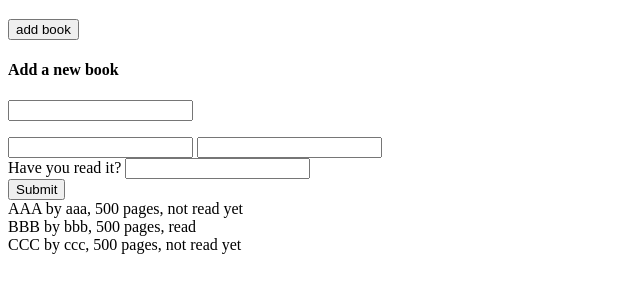
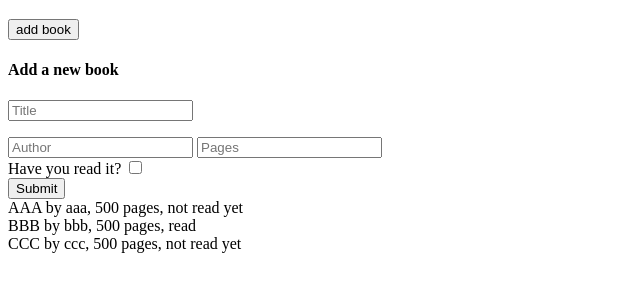
Before and after one commit to m-kwon/library, a plain HTML site: page index.html in a window 1280 px wide. Shown: the part 61-354 px from the top of the page, without its empty margins (0-640 px from the left). Drawn offline with Linux system fonts and the light colour scheme.

Commit message:
Configured inputs for adding new book

```diff
--- a/index.html
+++ b/index.html
@@ -22,13 +22,34 @@
     <div class="modal" id="add-book-modal">
       <form class="add-book-form" id="add-book-form">
         <h4>Add a new book</h4>
-        <input />
+        <input
+          class="input"
+          type="text"
+          id="title"
+          placeholder="Title"
+          required
+          maxlength="100"
+        />
         <p class="error-msg" id="error-msh"></p>
-        <input />
-        <input />
+        <input
+          class="input"
+          type="text"
+          id="author"
+          placeholder="Author"
+          required
+          maxlength="100"
+        />
+        <input
+          class="input"
+          type="number"
+          id="pages"
+          placeholder="Pages"
+          required
+          max="5000"
+        />
         <div class="is-read" id="is-read">
           <label for="is-read">Have you read it?</label>
-          <input />
+          <input class="checkbox" type="checkbox" id="is-read"/>
         </div>
         <button class="submit-btn" id="submit-btn" type="submit">Submit</button>
       </form>
```
